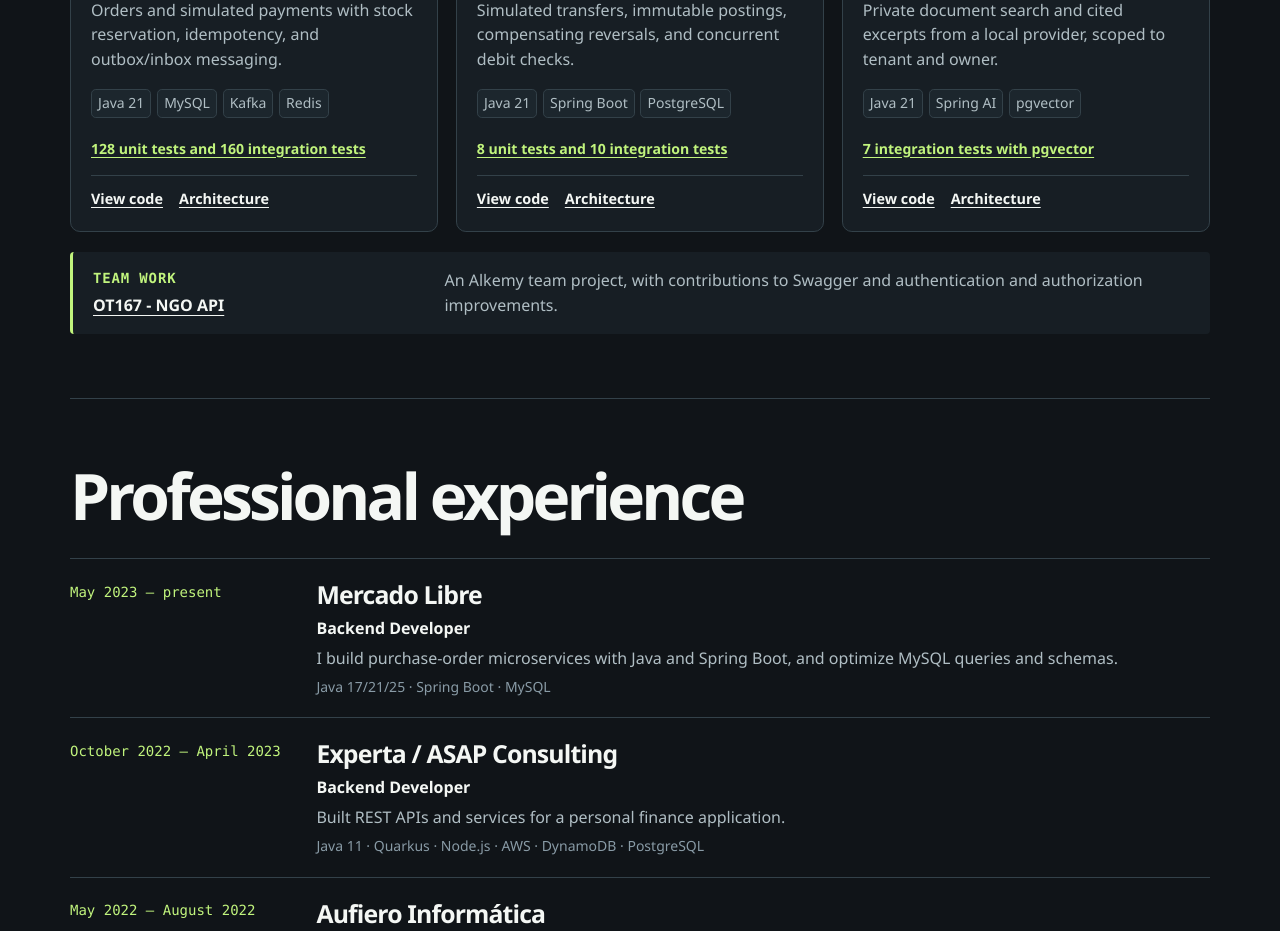
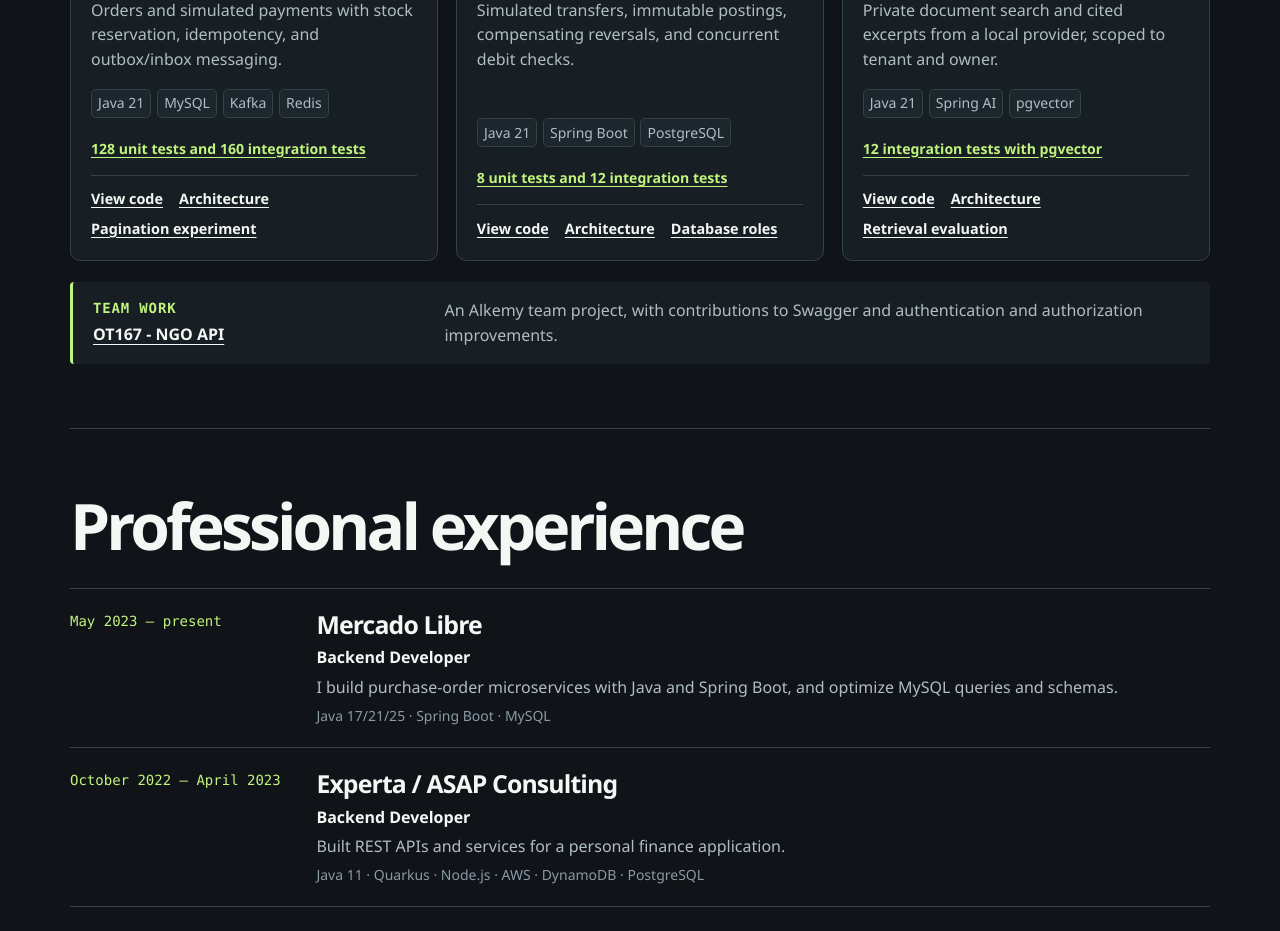
Before and after one commit to lucianoLattante/portfolio-web, a Next.js app: page /en in a window 1280 px wide. Shown: the part 1080-2011 px from the top of the page. Built offline with nearby package versions, Linux system fonts and the light colour scheme.

Commit message:
Link backend experiments and current CI on the bilingual portfolio (#4)

```diff
--- a/components/Portfolio.tsx
+++ b/components/Portfolio.tsx
@@ -100,6 +100,9 @@ export function Portfolio({ locale }: { locale: Locale }) {
                 <div className="project-links">
                   <a href={project.href} aria-label={`${copy.code}, ${project.name}`}>{copy.code}</a>
                   <a href={project.detail} aria-label={`${copy.design}, ${project.name}`}>{copy.design}</a>
+                  <a href={project.caseStudy} aria-label={`${project[locale].caseStudyLabel}, ${project.name}`}>
+                    {project[locale].caseStudyLabel}
+                  </a>
                 </div>
               </article>
             ))}
--- a/content/projects.ts
+++ b/content/projects.ts
@@ -4,52 +4,61 @@ export const projects = [
   {
     name: "CommerceFlow",
     href: `${github}/commerceflow`,
-    verification: `${github}/commerceflow/actions/runs/45044196595`,
-    detail: `${github}/commerceflow/blob/950b4c98f677847c48ec575ff3e2cd22ced22603/docs/CASE_STUDY.md`,
+    verification: `${github}/commerceflow/actions/runs/45541230478`,
+    caseStudy: `${github}/commerceflow/blob/cc82414bbcd5063e281d7e0e8baac4e9157ca70d/docs/CONTENTION.md#pages-between-commits-and-concurrent-writes`,
+    detail: `${github}/commerceflow/blob/cc82414bbcd5063e281d7e0e8baac4e9157ca70d/docs/CASE_STUDY.md`,
     stack: ["Java 21", "MySQL", "Kafka", "Redis"],
     es: {
       scope: "Comercio electrónico",
       description: "Órdenes y pagos simulados con reserva de stock, idempotencia y mensajería mediante outbox e inbox.",
       proof: "128 pruebas unitarias y 160 de integración",
+      caseStudyLabel: "Experimento de paginación",
     },
     en: {
       scope: "E-commerce",
       description: "Orders and simulated payments with stock reservation, idempotency, and outbox/inbox messaging.",
       proof: "128 unit tests and 160 integration tests",
+      caseStudyLabel: "Pagination experiment",
     },
   },
   {
     name: "LedgerCore",
     href: `${github}/ledgercore`,
-    verification: `${github}/ledgercore/actions/runs/45241679509`,
-    detail: `${github}/ledgercore/blob/c6e26ff281e4bb80c72b25d10ba6ac2af74998d1/docs/adr-001-transfer-journal.md`,
+    verification: `${github}/ledgercore/actions/runs/45541202715`,
+    caseStudy: `${github}/ledgercore/blob/afe6f05b5dce9c22b15b6226c06ae92b3a60daba/docs/DATABASE_ROLES.md`,
+    detail: `${github}/ledgercore/blob/afe6f05b5dce9c22b15b6226c06ae92b3a60daba/docs/adr-001-transfer-journal.md`,
     stack: ["Java 21", "Spring Boot", "PostgreSQL"],
     es: {
       scope: "Sistemas financieros",
       description: "Transferencias simuladas, asientos inmutables, reversos compensatorios y control de débitos concurrentes.",
-      proof: "8 pruebas unitarias y 10 de integración",
+      proof: "8 pruebas unitarias y 12 de integración",
+      caseStudyLabel: "Roles de base de datos",
     },
     en: {
       scope: "Financial systems",
       description: "Simulated transfers, immutable postings, compensating reversals, and concurrent debit checks.",
-      proof: "8 unit tests and 10 integration tests",
+      proof: "8 unit tests and 12 integration tests",
+      caseStudyLabel: "Database roles",
     },
   },
   {
     name: "KnowledgeAI",
     href: `${github}/knowledgeai`,
-    verification: `${github}/knowledgeai/actions/runs/45246199593`,
-    detail: `${github}/knowledgeai/blob/2bd50a4bd8819921ba3b45d06395abbc91ca2831/docs/adr-001-local-retrieval.md`,
+    verification: `${github}/knowledgeai/actions/runs/45620226691`,
+    caseStudy: `${github}/knowledgeai/blob/046993307578b52b4dcba5f61f9362d7951e9a82/docs/RETRIEVAL_EVALUATION.md`,
+    detail: `${github}/knowledgeai/blob/046993307578b52b4dcba5f61f9362d7951e9a82/docs/adr-001-local-retrieval.md`,
     stack: ["Java 21", "Spring AI", "pgvector"],
     es: {
       scope: "Búsqueda documental",
       description: "Búsqueda privada y respuestas extractivas con citas de un proveedor local, restringidas por organización y propietario.",
-      proof: "7 pruebas de integración con pgvector",
+      proof: "12 pruebas de integración con pgvector",
+      caseStudyLabel: "Evaluación de recuperación",
     },
     en: {
       scope: "Document retrieval",
       description: "Private document search and cited excerpts from a local provider, scoped to tenant and owner.",
-      proof: "7 integration tests with pgvector",
+      proof: "12 integration tests with pgvector",
+      caseStudyLabel: "Retrieval evaluation",
     },
   },
 ] as const;
--- a/scripts/verify-browser.mjs
+++ b/scripts/verify-browser.mjs
@@ -122,6 +122,37 @@ test("both CV links download valid PDF files", async () => {
   });
 });
 
+test("both languages link each project to its CI and technical evidence", async () => {
+  const projects = [
+    ["CommerceFlow", "commerceflow", "45541230478", "CONTENTION.md",
+      "#pages-between-commits-and-concurrent-writes", "Experimento de paginación", "Pagination experiment"],
+    ["LedgerCore", "ledgercore", "45541202715", "DATABASE_ROLES.md",
+      "", "Roles de base de datos", "Database roles"],
+    ["KnowledgeAI", "knowledgeai", "45620226691", "RETRIEVAL_EVALUATION.md",
+      "", "Evaluación de recuperación", "Retrieval evaluation"],
+  ];
+  const github = "https://github.com";
+  await withPage(async page => {
+    for (const [route, language] of [["/", "es"], ["/en/", "en"]]) {
+      await page.goto(origin + route);
+      for (const [name, repo, run, doc, hash, spanish, english] of projects) {
+        const card = page.getByRole("article").filter({ has: page.getByRole("heading", { name, exact: true }) });
+        const path = "/lucianoLattante/" + repo;
+        assert.equal(await card.locator(".proof").getAttribute("href"), github + path + "/actions/runs/" + run);
+
+        const label = language === "es" ? spanish : english;
+        const link = card.getByRole("link", { name: label + ", " + name, exact: true });
+        assert.ok(await link.isVisible());
+        const target = new URL(await link.getAttribute("href"));
+        assert.equal(target.origin, github);
+        const match = target.pathname.match(/^(.*)\/blob\/([a-f0-9]{40})\/docs\/([^/]+)$/);
+        assert.ok(match);
+        assert.deepEqual([match[1], match[3], target.hash], [path, doc, hash]);
+      }
+    }
+  });
+});
+
 test("both languages fit a mobile viewport and respect reduced motion", async () => {
   await withPage(async page => {
     for (const route of ["/", "/en/"]) {
```
